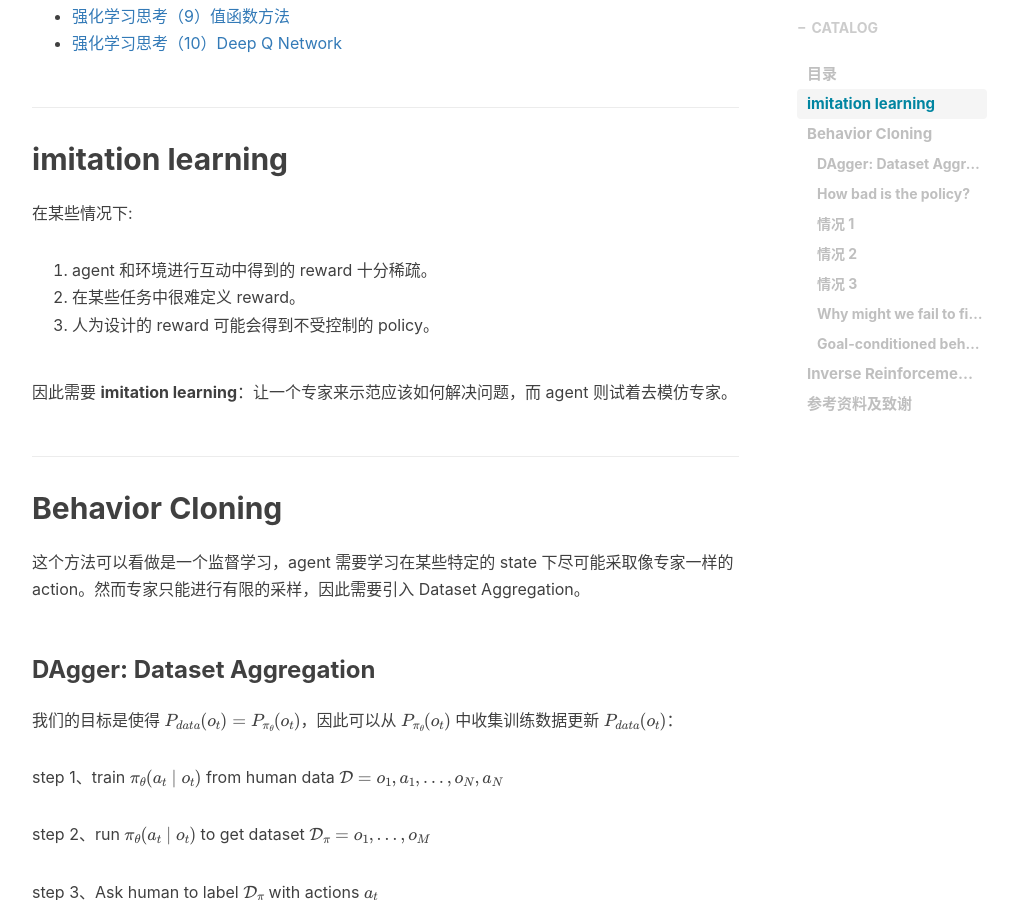
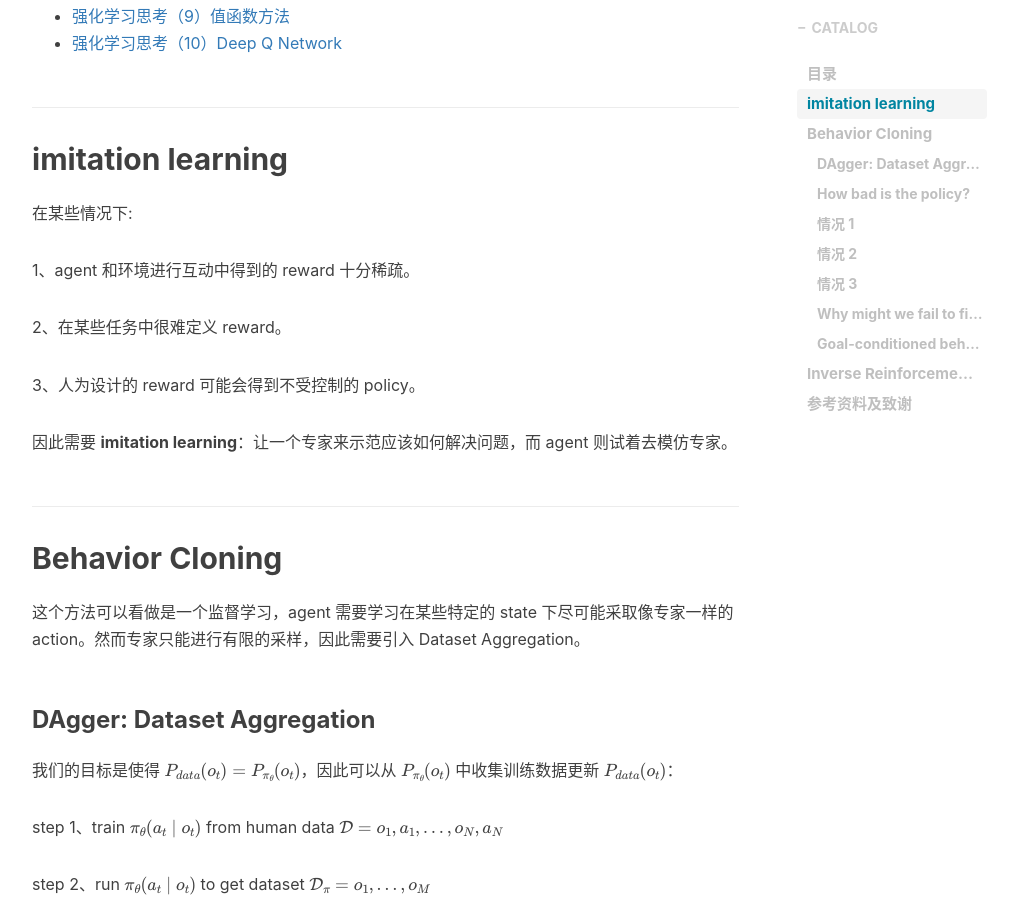
Before and after one commit to liushunyu/blog, a Jekyll site: the page built from _posts/2020-04-13-强化学习思考（4）模仿学习和监督学习.md, in a window 1280 px wide and 900 px high, scrolled down 1018 px. Shown: the whole window, without its empty margins (233-1245 px from the left). Built offline with Jekyll 4.4.1, drawn with Linux system fonts in a browser that asks for light colours; nearby versions of some CDN libraries; formulas are drawn with MathJax 3; comment, search, counter and statistics services are not loaded.

Commit message:
Update 2020-04-13-强化学习思考（4）模仿学习和监督学习.md

```diff
--- a/_posts/2020-04-13-强化学习思考（4）模仿学习和监督学习.md
+++ b/_posts/2020-04-13-强化学习思考（4）模仿学习和监督学习.md
@@ -40,9 +40,11 @@ tags:
 
 在某些情况下:
 
-1. agent 和环境进行互动中得到的 reward 十分稀疏。
-2. 在某些任务中很难定义 reward。
-3. 人为设计的 reward 可能会得到不受控制的 policy。
+1、agent 和环境进行互动中得到的 reward 十分稀疏。
+
+2、在某些任务中很难定义 reward。
+
+3、人为设计的 reward 可能会得到不受控制的 policy。
 
 因此需要 **imitation learning**：让一个专家来示范应该如何解决问题，而 agent 则试着去模仿专家。
 
```
